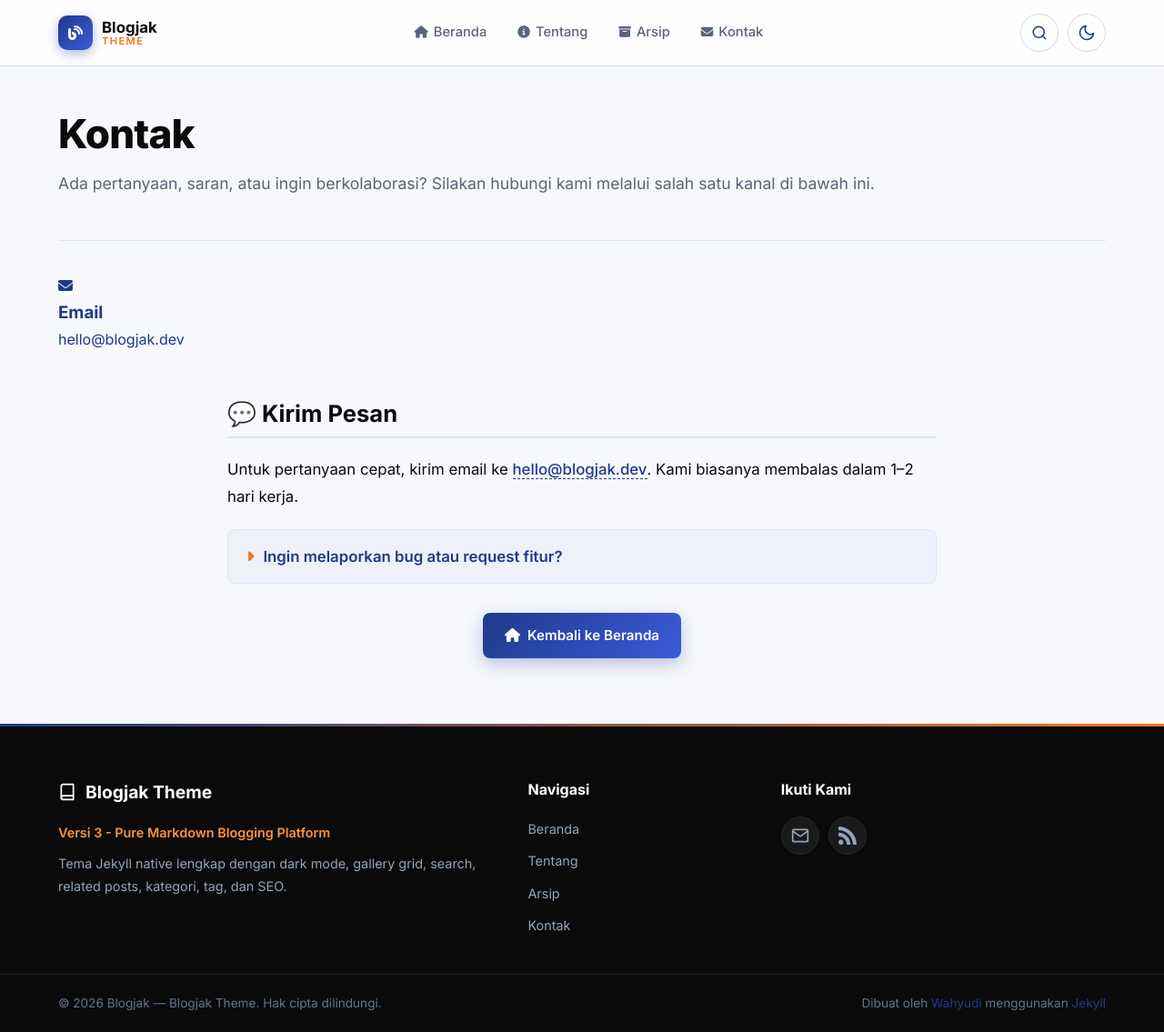
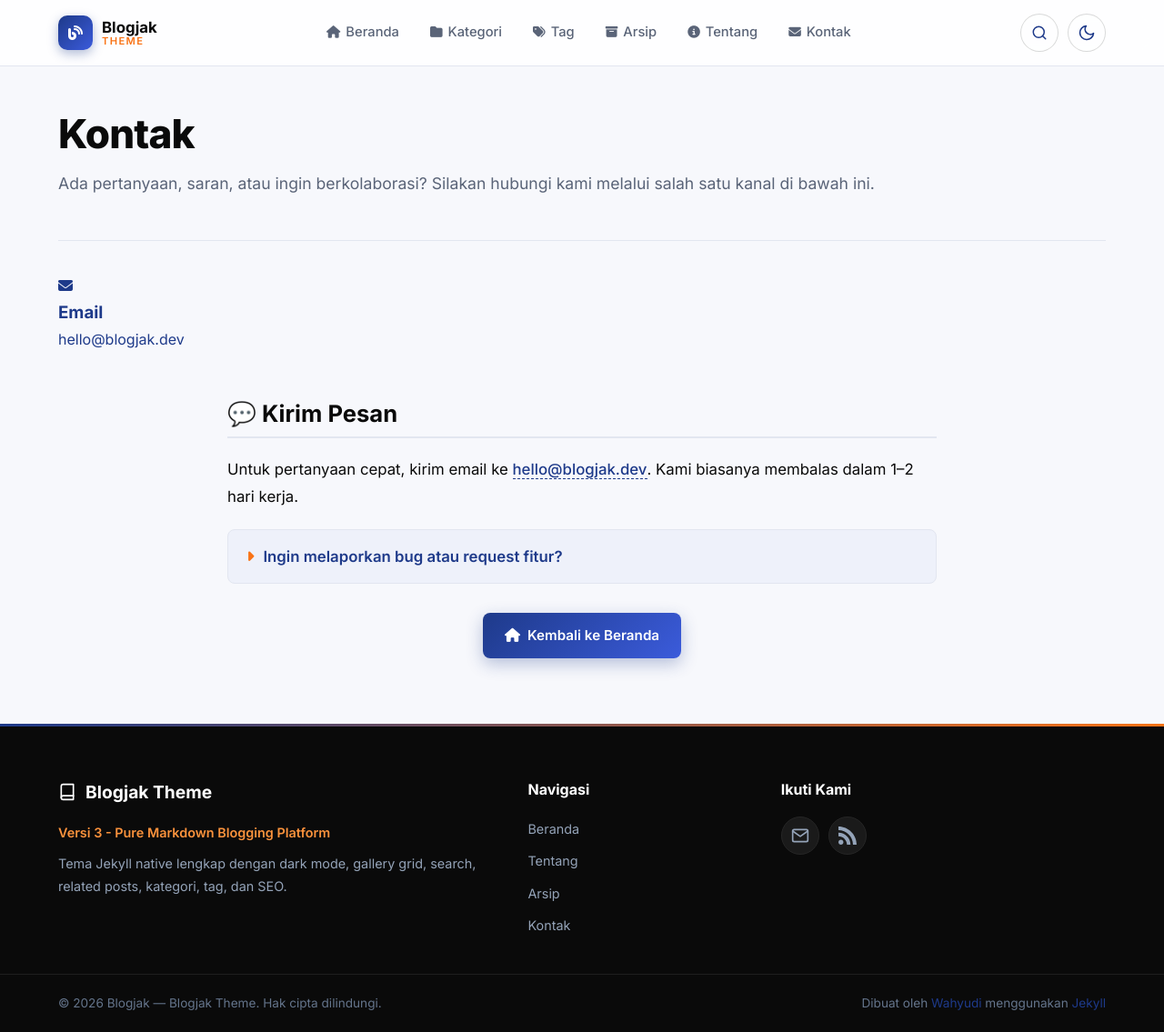
Before and after one commit to blogjak/blogjak-theme, a Jekyll site: the page built from contact.md, in a window 1280 px wide and 1135 px high. Shown: the whole window at 91% size. Built offline with Jekyll 4.4.1, drawn with Linux system fonts in a browser that asks for light colours.

Commit message:
Update header.html

```diff
--- a/_includes/header.html
+++ b/_includes/header.html
@@ -12,8 +12,10 @@
     <nav class="nav-menu" id="nav-menu" aria-label="Navigasi utama">
       <ul>
         <li><a href="{{ '/' | relative_url }}"><i class="fa-solid fa-house"></i> Beranda</a></li>
+        <li><a href="{{ '/categories/' | relative_url }}"><i class="fa-solid fa-folder"></i> Kategori</a></li>
+        <li><a href="{{ '/tags/' | relative_url }}"><i class="fa-solid fa-tags"></i> Tag</a></li>
+        <li><a href="{{ '/archive/' | relative_url }}"><i class="fa-solid fa-box-archive"></i> Arsip</a></li>
         <li><a href="{{ '/about/' | relative_url }}"><i class="fa-solid fa-circle-info"></i> Tentang</a></li>
-        <li><a href="{{ '/archive/' | relative_url }}"><i class="fa-solid fa-box-archive"></i> Arsip</a></li>
         <li><a href="{{ '/contact/' | relative_url }}"><i class="fa-solid fa-envelope"></i> Kontak</a></li>
       </ul>
     </nav>
@@ -21,7 +23,7 @@
     <!-- Actions -->
     <div class="header-actions">
       {% if site.search.enabled %}
-  <button class="search-toggle" data-search-open aria-label="Cari artikel" type="button">
+      <button class="search-toggle" data-search-open aria-label="Cari artikel" type="button" onclick="openBlogjakSearch(event); return false;">
         <svg viewBox="0 0 24 24" width="18" height="18"
              fill="none" stroke="currentColor" stroke-width="2"
              stroke-linecap="round" stroke-linejoin="round" aria-hidden="true">
```
Lines whose indentation alone changed are shown as unchanged.
